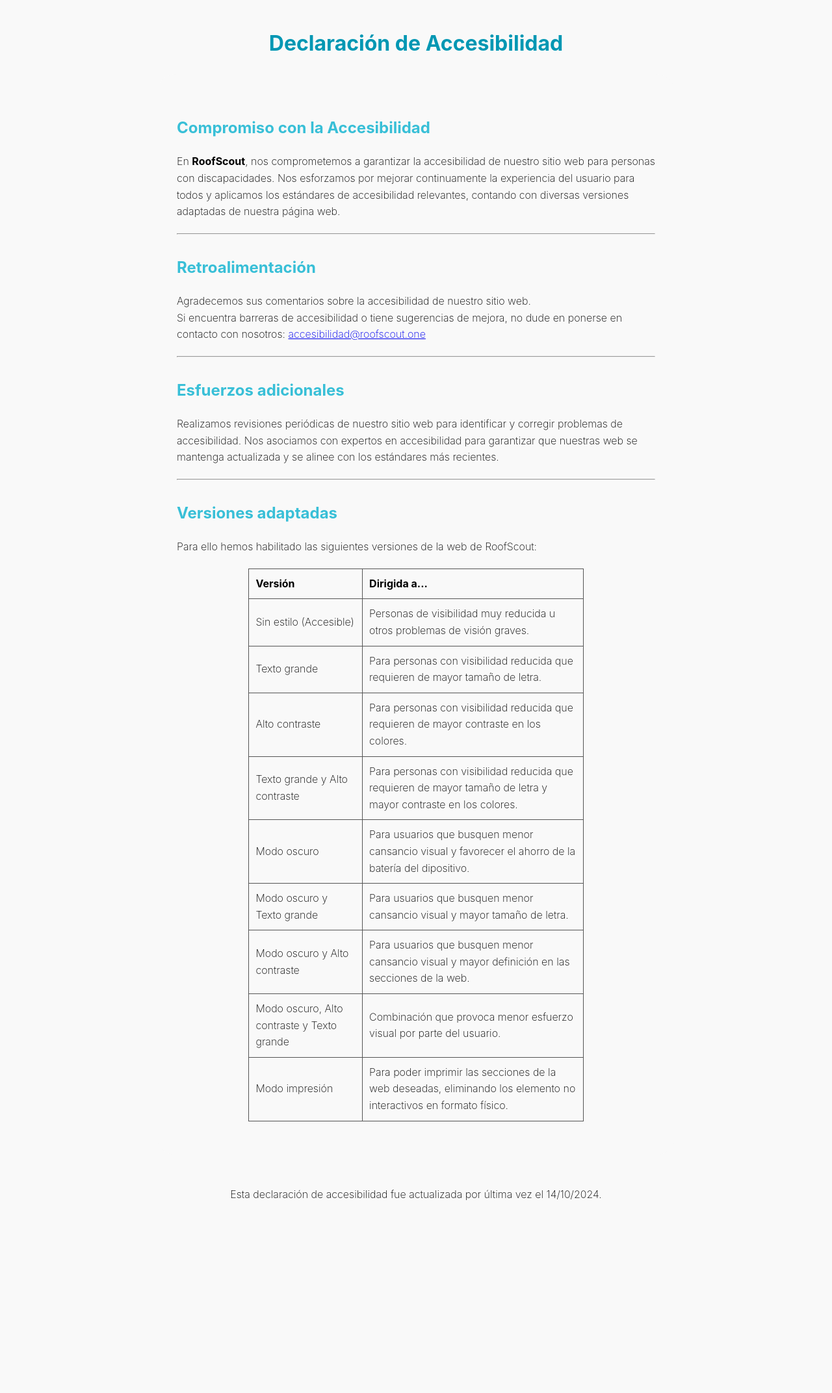
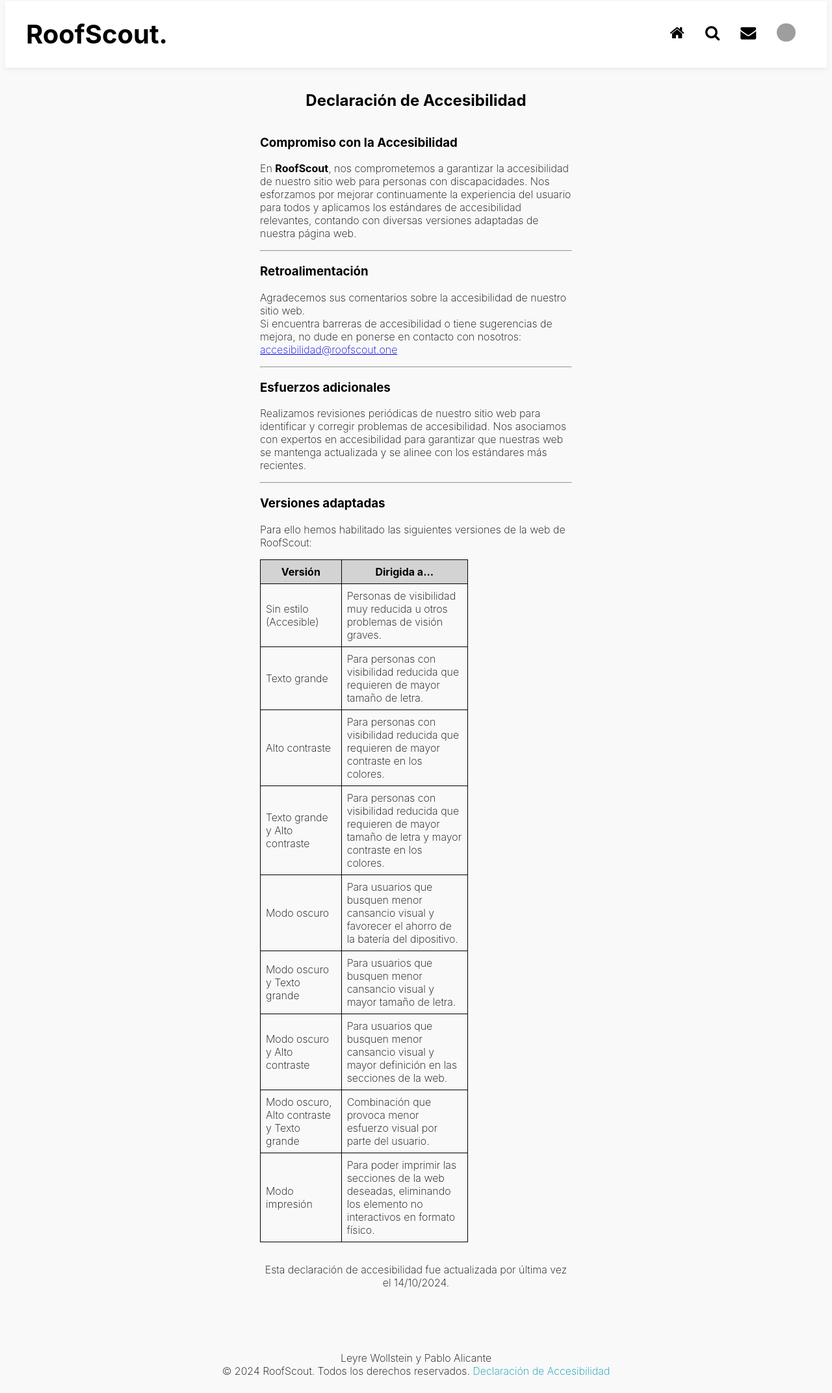
Before and after one commit to pablo4licante/roofscout, a PHP site: page /html/declaracion-accesibilidad.html in a window 1280 px wide. Shown: the whole page at 65% size. Before the commit the page ends 1848 px from the top, so only its background shows below. Run offline with PHP 8.4, Linux system fonts and the light colour scheme; grey boxes are pictures that could not be loaded.

Commit message:
Footer con declaracion y falta arreglar tabla
declaracion en global.css

```diff
--- a/css/declaracion.css
+++ /dev/null
@@ -1,71 +0,0 @@
-:root {
-    --primary-color: #0097B3;
-    --secondary-color: #38bfd7;
-    --background-color: #f9f9f9;
-    --element-background-color: white;
-    --secondary-background-color: #d3d3d3;
-    --font-color: black;
-    --secondary-font-color: #555;
-    --button-font-color: white;
-
-    --text-big: 2.5em;
-    --text-medium: 1.5rem;
-    --text-small: 1.2em;
-    --text-extra-small: 1em;
-}
-
-body {
-    line-height: 1.6;
-    padding: 20px;
-    max-width: 800px;
-    margin: auto;
-    background-color: var(--background-color);
-}
-
-.inter {
-    font-family: "Inter", sans-serif;
-    font-optical-sizing: auto;
-    font-weight: 200;
-    font-style: normal;
-  }
-
-h1 {
-    text-align: center;
-    font-weight: 700;
-    color: var(--primary-color);
-}
-
-h2 {
-    color: var(--secondary-color);
-}
-
-.seccion {
-    margin-bottom: 20px;
-    margin-top: 2rem;
-}
-
-.info {
-    background-color: var(--background-color);
-    border-radius: 2rem;
-    padding: 2rem;
-}
-
-table {
-    width: 70%;
-    margin: 20px auto;
-    border-collapse: collapse;
-}
-th, td {
-    border: 1px solid var(--secondary-font-color);
-    padding: 10px;
-    text-align: left;
-}
-th {
-    background-color: var(--background-color);
-}
-
-footer {
-    text-align: center;
-    margin: 2rem;
-    margin-top: 3rem;
-}
--- a/css/global.css
+++ b/css/global.css
@@ -111,7 +111,6 @@ td {
     border: 1px solid var(--font-color); /* Borde negro sólido de 1px */
     padding: 8px;
 }
-
 
 form {
     padding: 2rem;
@@ -334,6 +333,32 @@ h2 {
     margin-top: 2rem;
 }
 
+.seccion {
+    background-color: var(--background-color);
+    width: 30rem;
+}
+
+.info {
+    max-width: 30rem;
+    justify-content: center;
+    align-items: center;
+
+    > p {
+        margin-top: 2rem;
+        text-align: center;
+    }
+
+    > .seccion > table {
+        width: 20rem;
+        align-self: center;
+    }
+}
+
+.enlace-accesibilidad {
+    text-decoration: none;
+    color: #0097B3;
+}
+
 #grid {
     display: flex;
     justify-content: center;
--- a/html/anuncio-enviarmensaje.html
+++ b/html/anuncio-enviarmensaje.html
@@ -86,7 +86,7 @@ Creado por: Pablo Alicante y Leyre Wollstein el 23/09/2024
 
 
     <footer>
-      <p>Leyre Wollstein y Pablo Alicante <br> &copy; 2024 RoofScout. Todos los derechos reservados.</p>
+      <p>Leyre Wollstein y Pablo Alicante <br> &copy; 2024 RoofScout. Todos los derechos reservados. <a class="enlace-accesibilidad" href="./declaracion-accesibilidad.html">Declaraci&oacute;n de Accesibilidad</a></p>
     </footer>
 </body>
 </html>
--- a/html/anuncio.html
+++ b/html/anuncio.html
@@ -69,7 +69,7 @@ Creado por: Pablo Alicante y Leyre Wollstein el 23/09/2024
     </div>
 
     <footer>
-      <p>Leyre Wollstein y Pablo Alicante <br> &copy; 2024 RoofScout. Todos los derechos reservados.</p>
+      <p>Leyre Wollstein y Pablo Alicante <br> &copy; 2024 RoofScout. Todos los derechos reservados. <a class="enlace-accesibilidad" href="./declaracion-accesibilidad.html">Declaraci&oacute;n de Accesibilidad</a></p>
     </footer>
 </body>
 </html>
--- a/html/busqueda.html
+++ b/html/busqueda.html
@@ -110,7 +110,7 @@ Creado por: Pablo Alicante y Leyre Wollstein el 23/09/2024
 
 
       <footer>
-        <p>Leyre Wollstein y Pablo Alicante <br> &copy; 2024 RoofScout. Todos los derechos reservados.</p>
+        <p>Leyre Wollstein y Pablo Alicante <br> &copy; 2024 RoofScout. Todos los derechos reservados. <a class="enlace-accesibilidad" href="./declaracion-accesibilidad.html">Declaraci&oacute;n de Accesibilidad</a></p>
       </footer>
 </body>
 </html>
--- a/html/declaracion-accesibilidad.html
+++ b/html/declaracion-accesibilidad.html
@@ -1,16 +1,47 @@
+<!--
+Archivo: declaracion-accesibilidad.html
+En este archivo se define la declaracion de accesibilidad del sitio web RoofScout.
+Creado por: Pablo Alicante y Leyre Wollstein el 13/09/2024
+-->
+
 <!DOCTYPE html>
 <html lang="en">
 <head>
     <meta charset="UTF-8">
     <meta name="viewport" content="width=device-width, initial-scale=1.0">
     <title>Declaracion de Accesibilidad | RoofScout</title>
-    <link rel="stylesheet" href="../css/declaracion.css">
+    <link rel="stylesheet" href="https://cdnjs.cloudflare.com/ajax/libs/font-awesome/4.7.0/css/font-awesome.min.css">
+    <link title="Modo Claro" href="../css/global.css" rel="stylesheet" media="screen">
+    <link title="Modo Oscuro" rel="alternate stylesheet" href="../css/darktheme.css" media="screen">
+    <link title="Texto Grande Claro" rel="alternate stylesheet" href="../css/bigtext.css" media="screen">
+    <link title="Texto Grande Oscuro" rel="alternate stylesheet" href="../css/darkbigtext.css" media="screen">
+    <link title="Alto Contraste Claro" rel="alternate stylesheet" href="../css/highcontrast.css" media="screen">
+    <link title="Alto Contraste Oscuro" rel="alternate stylesheet" href="../css/darkhighcontrast.css" media="screen">
+    <link title="Alto Contraste Texto Grande Claro" rel="alternate stylesheet" href="../css/bigtexthighcontrast.css" media="screen">
+    <link title="Alto Contraste Texto Grande Oscuro" rel="alternate stylesheet" href="../css/darkbigtexthighcontrast.css" media="screen">
+    <link title="Modo de Impresion" rel="alternate stylesheet" href="../css/print.css" media="screen">
+    <link title="Accesible" rel="alternate stylesheet" href="../css/nostyle.css" media="screen">
+    <link rel="stylesheet" href="../css/print.css" media="print">
 </head>
 <body class="inter">
-    <h1>Declaración de Accesibilidad</h1>
+    <header>
+        <a class="titulo" href="./index-logueado.html"><h1>RoofScout.</h1></a>
+        <nav>
+          <ul>
+            <li><a href="../index.html" class="fa fa-home"> <span class="sr-only">Inicio</span></a></li>
+            <li><a href="../html/busqueda.html" class="fa fa-search"> <span class="sr-only">Busqueda Avanzada</span></a></li>
+            <li><a href="../html/mensajes.html" class="fa fa-envelope"> <span class="sr-only">Centro de Mensajes</span></a></li>
+            <li><a href="../html/perfil.html"><img src="https://picsum.photos/50" id="profile_picture" alt="Perfil"></a></li>
+          </ul>
+        </nav>
+      </header>
+
+      <h1 id="tituloMovil">RoofScout.</h1>
+
+    <h2>Declaración de Accesibilidad</h2>
     <div class="info">
         <div class="seccion">
-            <h2>Compromiso con la Accesibilidad</h2>
+            <h3>Compromiso con la Accesibilidad</h3>
             <p>
                 En <strong>RoofScout</strong>, nos comprometemos a garantizar la accesibilidad de nuestro sitio web para personas con discapacidades.
                 Nos esforzamos por mejorar continuamente la experiencia del usuario para todos y aplicamos los estándares de accesibilidad
@@ -19,7 +50,7 @@
         </div>
         <hr>
         <div class="seccion">
-            <h2>Retroalimentaci&oacute;n</h2>
+            <h3>Retroalimentaci&oacute;n</h3>
             <p>
                 Agradecemos sus comentarios sobre la accesibilidad de nuestro sitio web.
                 <br>
@@ -28,14 +59,14 @@
         </div>
         <hr>
         <div class="seccion">
-            <h2>Esfuerzos adicionales</h2>
+            <h3>Esfuerzos adicionales</h3>
             <p>
                 Realizamos revisiones peri&oacute;dicas de nuestro sitio web para identificar y corregir problemas de accesibilidad. Nos asociamos con expertos en accesibilidad para garantizar que nuestras web se mantenga actualizada y se alinee con los est&aacute;ndares m&aacute;s recientes.
             </p>
         </div>
         <hr>
         <div class="seccion">
-            <h2>Versiones adaptadas</h2>
+            <h3>Versiones adaptadas</h3>
             <p>
                 Para ello hemos habilitado las siguientes versiones de la web de RoofScout:
             </p>
@@ -86,9 +117,11 @@
                 </tbody>
             </table>
         </div>
+        <p>Esta declaraci&oacute;n de accesibilidad fue actualizada por &uacute;ltima vez el 14/10/2024.</p>
     </div>
+
     <footer>
-        <p>Esta declaraci&oacute;n de accesibilidad fue actualizada por &uacute;ltima vez el 14/10/2024.</p>
+        <p>Leyre Wollstein y Pablo Alicante <br> &copy; 2024 RoofScout. Todos los derechos reservados. <a class="enlace-accesibilidad" href="./declaracion-accesibilidad.html">Declaraci&oacute;n de Accesibilidad</a></p>
     </footer>
 </body>
 </html>
--- a/html/index-logueado.html
+++ b/html/index-logueado.html
@@ -106,7 +106,7 @@ Creado por: Pablo Alicante y Leyre Wollstein el 23/09/2024
     </div>
 
     <footer>
-      <p>Leyre Wollstein y Pablo Alicante <br> &copy; 2024 RoofScout. Todos los derechos reservados.</p>
+      <p>Leyre Wollstein y Pablo Alicante <br> &copy; 2024 RoofScout. Todos los derechos reservados. <a class="enlace-accesibilidad" href="./declaracion-accesibilidad.html">Declaraci&oacute;n de Accesibilidad</a></p>
     </footer>
   </body>
 </html>
--- a/html/login.html
+++ b/html/login.html
@@ -53,7 +53,7 @@ Creado por: Pablo Alicante y Leyre Wollstein el 23/09/2024
     </div>
 
     <footer>
-      <p>Leyre Wollstein y Pablo Alicante <br> &copy; 2024 RoofScout. Todos los derechos reservados.</p>
+      <p>Leyre Wollstein y Pablo Alicante <br> &copy; 2024 RoofScout. Todos los derechos reservados. <a class="enlace-accesibilidad" href="./declaracion-accesibilidad.html">Declaraci&oacute;n de Accesibilidad</a></p>
     </footer>
 </body>
 </html>
--- a/html/mensajes.html
+++ b/html/mensajes.html
@@ -70,7 +70,7 @@ Creado por: Pablo Alicante y Leyre Wollstein el 23/09/2024
     </div>
 
     <footer>
-      <p>Leyre Wollstein y Pablo Alicante <br> &copy; 2024 RoofScout. Todos los derechos reservados.</p>
+      <p>Leyre Wollstein y Pablo Alicante <br> &copy; 2024 RoofScout. Todos los derechos reservados. <a class="enlace-accesibilidad" href="./declaracion-accesibilidad.html">Declaraci&oacute;n de Accesibilidad</a></p>
     </footer>
 </body>
 </html>
--- a/html/nuevo-anuncio.html
+++ b/html/nuevo-anuncio.html
@@ -102,7 +102,7 @@ Creado por: Pablo Alicante y Leyre Wollstein el 26/09/2024
     </form>
 
 <footer>
-  <p>Leyre Wollstein y Pablo Alicante <br> &copy; 2024 RoofScout. Todos los derechos reservados.</p>
+  <p>Leyre Wollstein y Pablo Alicante <br> &copy; 2024 RoofScout. Todos los derechos reservados. <a class="enlace-accesibilidad" href="./declaracion-accesibilidad.html">Declaraci&oacute;n de Accesibilidad</a></p>
 </footer>
 </body>
 </html>
--- a/html/perfil.html
+++ b/html/perfil.html
@@ -94,7 +94,7 @@ Creado por: Pablo Alicante y Leyre Wollstein el 23/09/2024
           </article>
         </div>
     <footer>
-      <p>Leyre Wollstein y Pablo Alicante <br> &copy; 2024 RoofScout. Todos los derechos reservados.</p>
+      <p>Leyre Wollstein y Pablo Alicante <br> &copy; 2024 RoofScout. Todos los derechos reservados. <a class="enlace-accesibilidad" href="./declaracion-accesibilidad.html">Declaraci&oacute;n de Accesibilidad</a></p>
     </footer>
 </body>
 </html>
--- a/html/registro.html
+++ b/html/registro.html
@@ -115,7 +115,7 @@ Creado por: Pablo Alicante y Leyre Wollstein el 23/09/2024
 
 
     <footer>
-      <p>Leyre Wollstein y Pablo Alicante <br> &copy; 2024 RoofScout. Todos los derechos reservados.</p>
+      <p>Leyre Wollstein y Pablo Alicante <br> &copy; 2024 RoofScout. Todos los derechos reservados. <a class="enlace-accesibilidad" href="./declaracion-accesibilidad.html">Declaraci&oacute;n de Accesibilidad</a></p>
     </footer>
   </body>
 </html>
--- a/html/respuesta-mensaje.html
+++ b/html/respuesta-mensaje.html
@@ -69,7 +69,7 @@ Creado por: Pablo Alicante y Leyre Wollstein el 1/10/2024
     </div>
 
     <footer>
-      <p>Leyre Wollstein y Pablo Alicante <br> &copy; 2024 RoofScout. Todos los derechos reservados.</p>
+      <p>Leyre Wollstein y Pablo Alicante <br> &copy; 2024 RoofScout. Todos los derechos reservados. <a class="enlace-accesibilidad" href="./declaracion-accesibilidad.html">Declaraci&oacute;n de Accesibilidad</a></p>
     </footer>
 </body>
 </html>
--- a/html/respuesta-solicitar-folleto.html
+++ b/html/respuesta-solicitar-folleto.html
@@ -68,7 +68,7 @@ Creado por: Pablo Alicante y Leyre Wollstein el 1/10/2024
       </form>
 
       <footer>
-        <p>Leyre Wollstein y Pablo Alicante <br> &copy; 2024 RoofScout. Todos los derechos reservados.</p>
+        <p>Leyre Wollstein y Pablo Alicante <br> &copy; 2024 RoofScout. Todos los derechos reservados. <a class="enlace-accesibilidad" href="./declaracion-accesibilidad.html">Declaraci&oacute;n de Accesibilidad</a></p>
       </footer>
 </body>
 </html>
--- a/html/resultado-busqueda.html
+++ b/html/resultado-busqueda.html
@@ -137,7 +137,7 @@ Creado por: Pablo Alicante y Leyre Wollstein el 23/09/2024
 
 
       <footer>
-        <p>Leyre Wollstein y Pablo Alicante <br> &copy; 2024 RoofScout. Todos los derechos reservados.</p>
+        <p>Leyre Wollstein y Pablo Alicante <br> &copy; 2024 RoofScout. Todos los derechos reservados. <a class="enlace-accesibilidad" href="./declaracion-accesibilidad.html">Declaraci&oacute;n de Accesibilidad</a></p>
       </footer>
 </body>
 </html>
--- a/html/solicitar-folleto.html
+++ b/html/solicitar-folleto.html
@@ -213,7 +213,7 @@ Creado por: Pablo Alicante y Leyre Wollstein el 1/10/2024
         </div>
       </div>
      <footer>
-        <p>Leyre Wollstein y Pablo Alicante <br> &copy; 2024 RoofScout. Todos los derechos reservados.</p>
+        <p>Leyre Wollstein y Pablo Alicante <br> &copy; 2024 RoofScout. Todos los derechos reservados. <a class="enlace-accesibilidad" href="./declaracion-accesibilidad.html">Declaraci&oacute;n de Accesibilidad</a></p>
       </footer>
 </body>
 </html>
```
